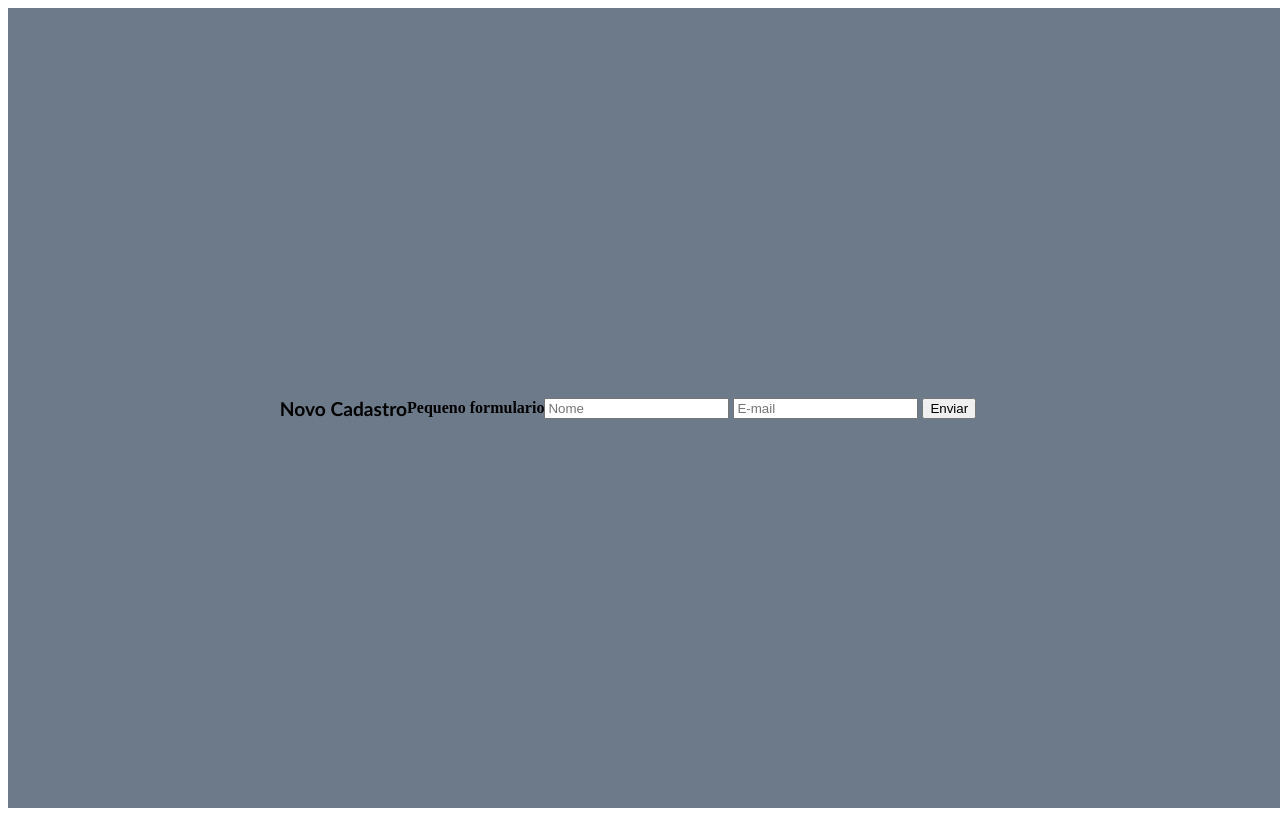
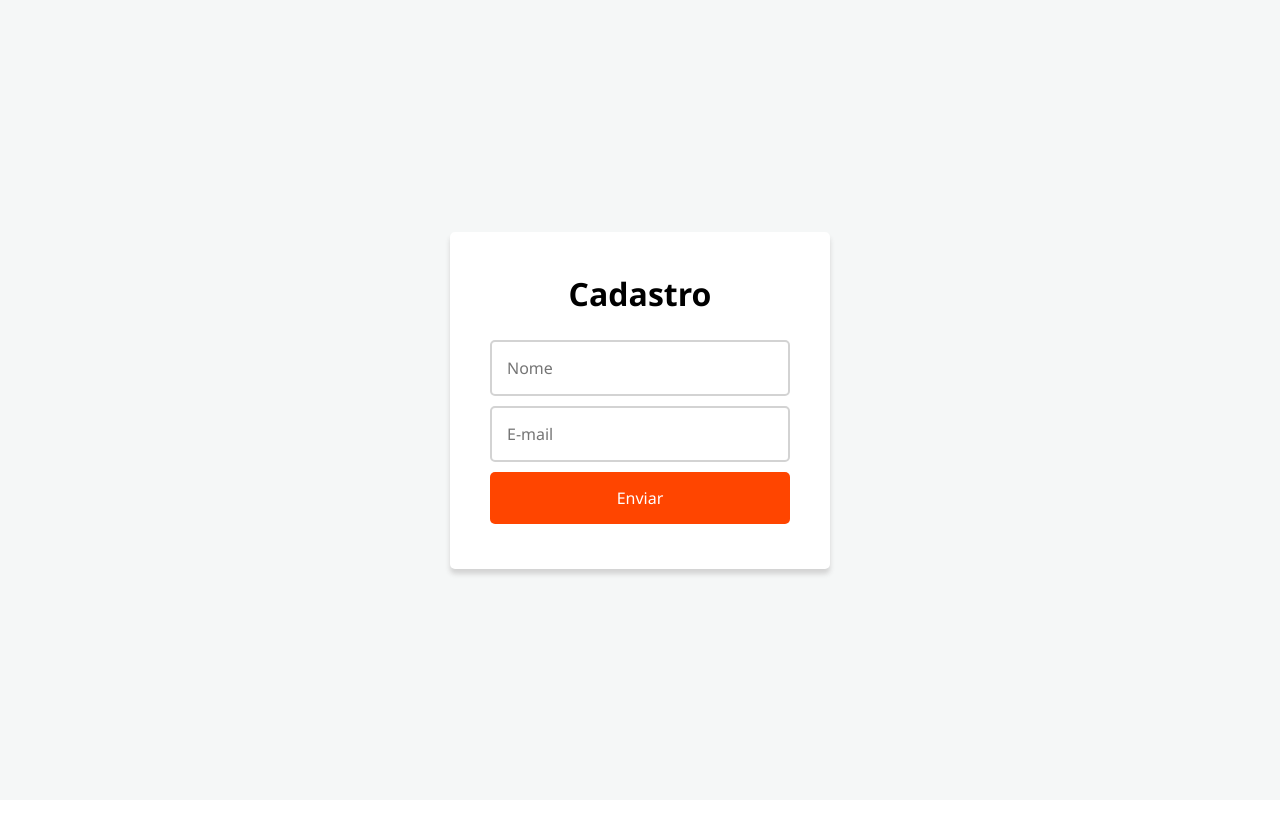
Before and after one commit to jairosilvatnt/Cadastro, a plain HTML site: page index.html in a window 1280 px wide. Drawn offline with Linux system fonts and the light colour scheme.

Commit message:
changing page layout

```diff
--- a/css/index.css
+++ b/css/index.css
@@ -1,16 +1,69 @@
-div{
-    width: 100vw;
-    height: 100vh;
-    background: #6c7a89;
+:root {
+    --color-one: orangered;
+    --color-three: #f5f7f7;
+
+}
+
+*{
+    padding:0;
+    margin: 0;
+    font-family: 'Segoe UI', Tahoma, Geneva, Verdana, sans-serif;
+    box-sizing: border-box;
+
+}
+
+
+main{
     display: flex;
-    flex-direction: row;
+    flex-direction: column;
     justify-content: center;
     align-items: center;
+    width: 100%;
+    height: 100vh;
+    background-color: var(--color-three);
+
 }
 
-h2{
-    font-size: larger;
-    font-family: 'Gill Sans', 'Gill Sans MT', Calibri, 'Trebuchet MS', sans-serif;
+main > div {
+    padding: 40px;
+    background-color: white;
+    border-radius: 5px;
+    box-shadow: 0 5px 5px 0 #d3d3d3;
+    text-align: center;
+}
 
+main > div > h1{
+    margin-bottom: 20px;
+}
+
+form{
+    display: flex;
+    flex-direction: column;
 
 }
+
+input{
+    padding: 15px;
+    width: 300px;
+    font-size: 12pt;
+    margin: 5px 0;
+    border: 2px solid #d3d3d3;
+    border-radius: 5px;
+    outline: none;
+    transition: all .3s;
+}
+
+input:focus {
+    border: 2px solid var(--color-one);
+}
+
+.btn {
+    border: none;
+    cursor: pointer;
+    background-color: var(--color-one);
+    color: white;
+}
+
+.btn:focus {
+    border: none;
+}
--- a/index.html
+++ b/index.html
@@ -6,15 +6,16 @@
         <meta name="viewport" content="width=device-width, initial-scale=1.0">
         <title>testando uma tela</title>
         <link rel="stylesheet" href="css/index.css">
-        <script src="js/index.js" defer></script>
+        <!-- <script src="js/index.js" defer></script> -->
 
     </head>
     <body>
 
+        <main>
             <div>
-            <h2>Novo Cadastro</h2>
+                <h1>Cadastro</h1>
 
-            <h4>Pequeno formulario</h4>
+
                 <form id="form">
 
 
@@ -22,15 +23,13 @@
 
                     <input type="email" placeholder="E-mail" autocomplete="off" id="email">
 
-                <input type="submit" value="Enviar">
+                    <input type="submit" value="Enviar" class="btn">
+
 
 
                 </form>
-
-            <ul id="ul">
-
-            </ul>
             </div>
+        </main>
 
 
     </body>
```
Lines whose indentation alone changed are shown as unchanged.
